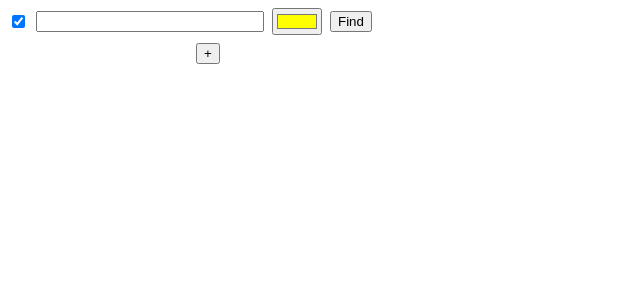
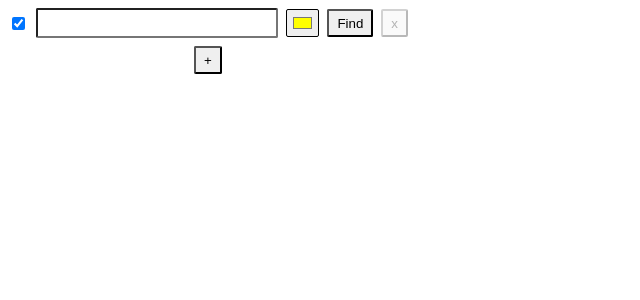
Before and after one commit to antonpalviainen/find-regex, a React (Vite) app: page / in a window 1280 px wide. Shown: the top 300 px of the page, without its empty margins (0-640 px from the left). Built offline with nearby package versions, Linux system fonts and the light colour scheme.

Commit message:
css dark mode

```diff
--- a/src/App.css
+++ b/src/App.css
@@ -1,9 +1,62 @@
+@media (prefers-color-scheme: dark) {
+  :root {
+    --bg-dark: #2b2b2b;
+    --bg-medium: #3c3c3c;
+    --bg-light: #4d4d4d;
+
+    --fg-dark: #757575;
+    --fg-light: #ffffff;
+
+    --focus: #0051ff;
+  }
+
+  body {
+    background-color: var(--bg-dark);
+  }
+
+  button,
+  input {
+    background-color: var(--bg-medium);
+    color: var(--fg-light);
+    border: 1px solid var(--fg-dark);
+  }
+
+  button:disabled {
+    color: var(--fg-dark);
+    border: 1px solid var(--bg-light);
+  }
+
+  *:focus {
+    outline: 2px solid var(--focus);
+  }
+
+  button:hover:not(:disabled),
+  input:hover:not(:disabled) {
+    background-color: #505050;
+  }
+}
+
+button,
+input {
+  padding: 3px 4px;
+  border-radius: 2px;
+}
+
+button {
+  height: 28px;
+  padding: 0 8px;
+}
+
 form {
   width: 100%;
   display: flex;
   justify-content: left;
   align-items: center;
   gap: 8px;
+}
+
+input[type='color'] {
+  height: 28px;
 }
 
 .App {
@@ -16,5 +69,7 @@ form {
 }
 
 .query-input {
-  width: 220px;
+  width: 100%;
+  height: 20px;
+  font-size: 16px;
 }
--- a/src/App.tsx
+++ b/src/App.tsx
@@ -84,7 +84,9 @@ function QueryForm({ instanceId }: { instanceId: number }) {
       />
       <input type="color" value={color} onChange={handleColorChange} />
       <button onClick={handleQuerySubmit}>Find</button>
-      {instanceId > 0 && <button onClick={handleQueryRemove}>x</button>}
+      <button onClick={handleQueryRemove} disabled={instanceId === 0}>
+        x
+      </button>
       {/* <span>{matchCount}</span> */}
     </form>
   )
--- a/src/background.ts
+++ /dev/null
@@ -1 +0,0 @@
-chrome.runtime.onInstalled.addListener(() => {})
--- a/src/content.ts
+++ b/src/content.ts
@@ -1,4 +1,4 @@
-import { Highlighter } from './Highlighter'
+import { Highlighter } from './highlighter'
 import { sendMessageToRuntime, type Message } from './utils'
 
 const instances: Highlighter[] = [new Highlighter()]
```
Also changed, not shown: 1 other file (tests, documents, lock files or other folders).
